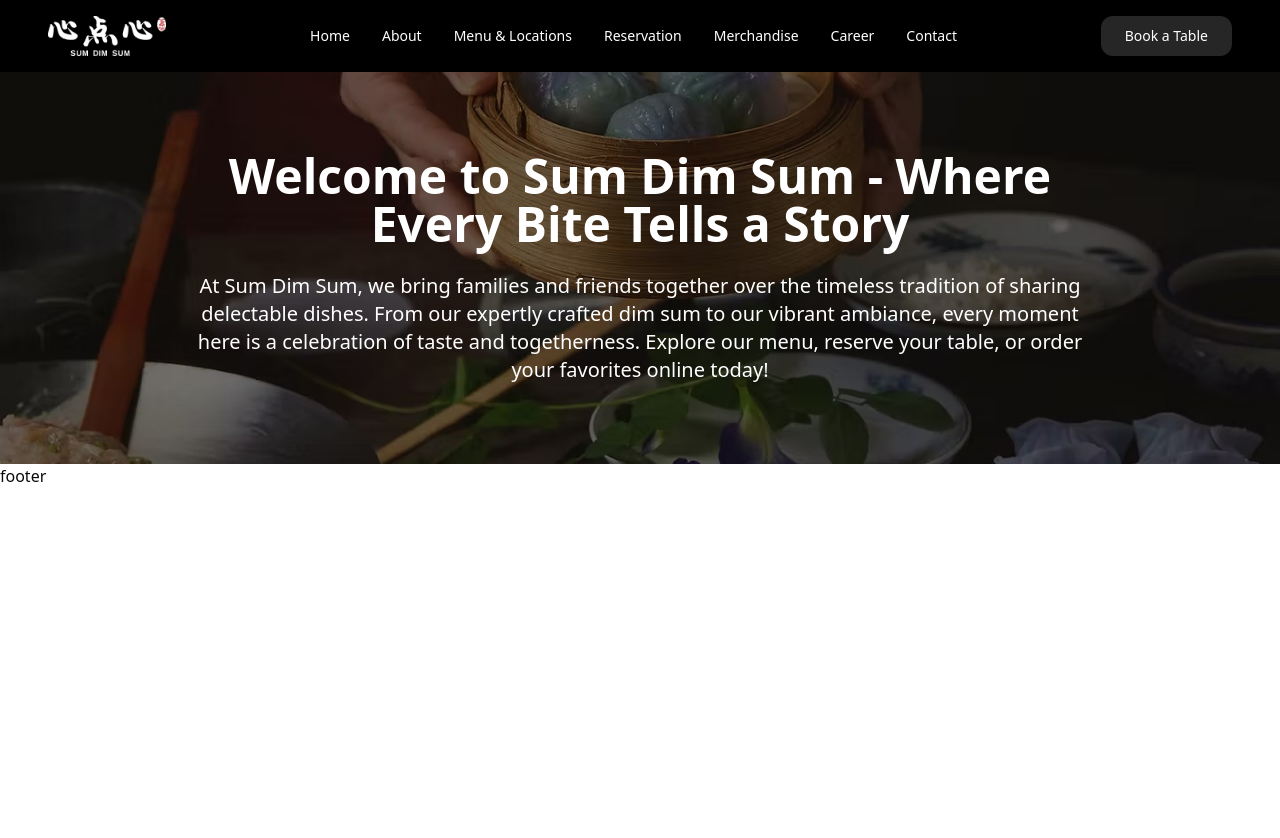
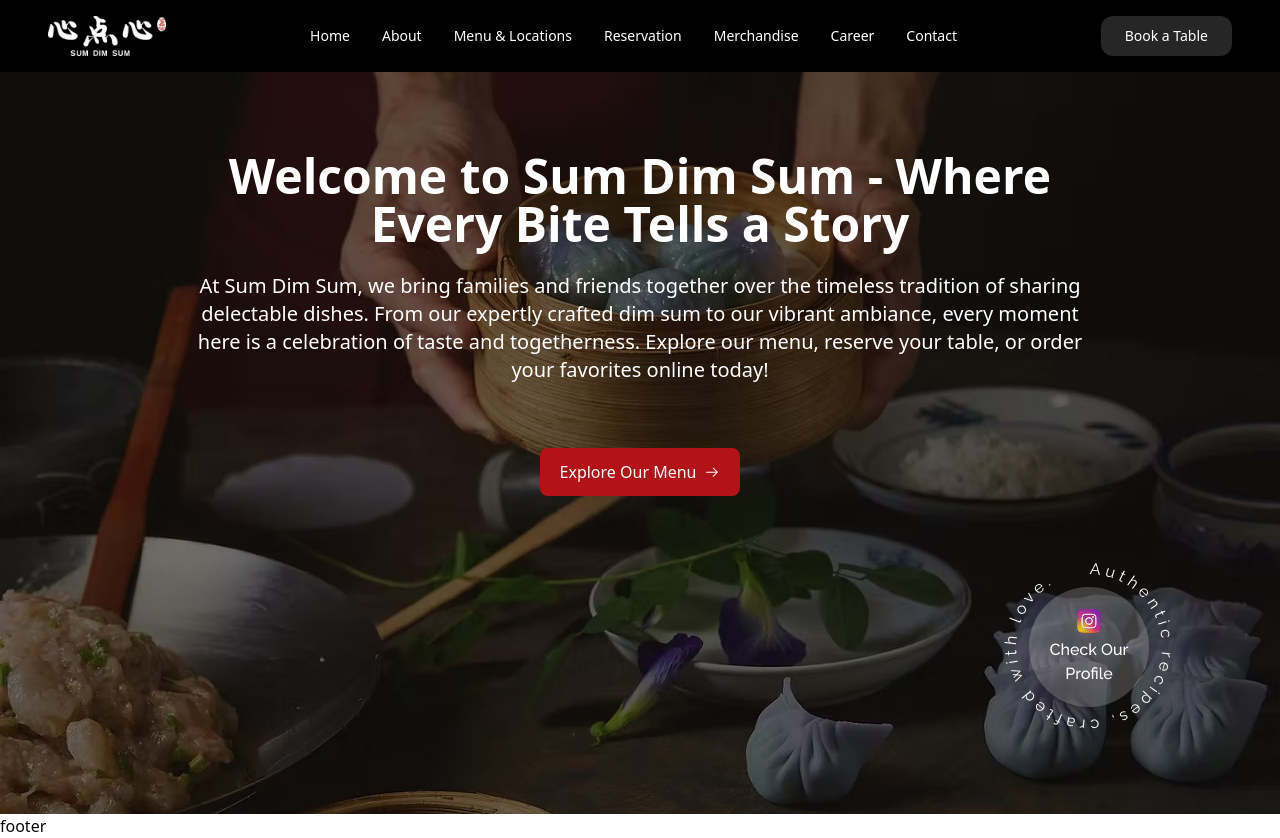
Before and after one commit to SujonRoyBD/dim-sum-dim, a Next.js app: page / in a window 1280 px wide. Before the commit the page ends 800 px from the top, so only its background shows below. Built offline with nearby package versions, Linux system fonts and the light colour scheme.

Commit message:
banner logo set

```diff
--- a/src/components/home/Banner/Banner.tsx
+++ b/src/components/home/Banner/Banner.tsx
@@ -1,5 +1,6 @@
+import Image from 'next/image';
 import React from 'react';
-
+import { GoArrowRight } from "react-icons/go";
 const Banner = () => {
     return (
         <div className='bg-[url("/assets/heroSection.png")] bg-cover bg-center text-white py-20 px-6'>
@@ -10,7 +11,14 @@ const Banner = () => {
                 <p className='text-lg md:text-xl leading-relaxed'>
                     At Sum Dim Sum, we bring families and friends together over the timeless tradition of sharing delectable dishes. From our expertly crafted dim sum to our vibrant ambiance, every moment here is a celebration of taste and togetherness. Explore our menu, reserve your table, or order your favorites online today!
                 </p>
+                <div className='py-16'>
+                    <button className='flex items-center justify-center mx-auto gap-[8px] bg-[#B31217] px-[20px] py-[12px] rounded-lg'>Explore Our Menu <GoArrowRight className=''/></button>
+                </div>
+
             </div>
+               <div className='lg:flex justify-end items-end container'>
+                    <Image src="/assets/bannerLogo.png"alt='banner-logo' width={174} height={174} className='rounded-full'/>
+                </div>
         </div>
     );
 };
--- /dev/null
+++ b/src/components/home/OurStory/OurStory.tsx
@@ -0,0 +1,11 @@
+import React from 'react';
+
+const OurStory = () => {
+    return (
+        <div className='container'>
+
+        </div>
+    );
+};
+
+export default OurStory;
```
Also changed, not shown: public/assets/bannerLogo.png (added).
